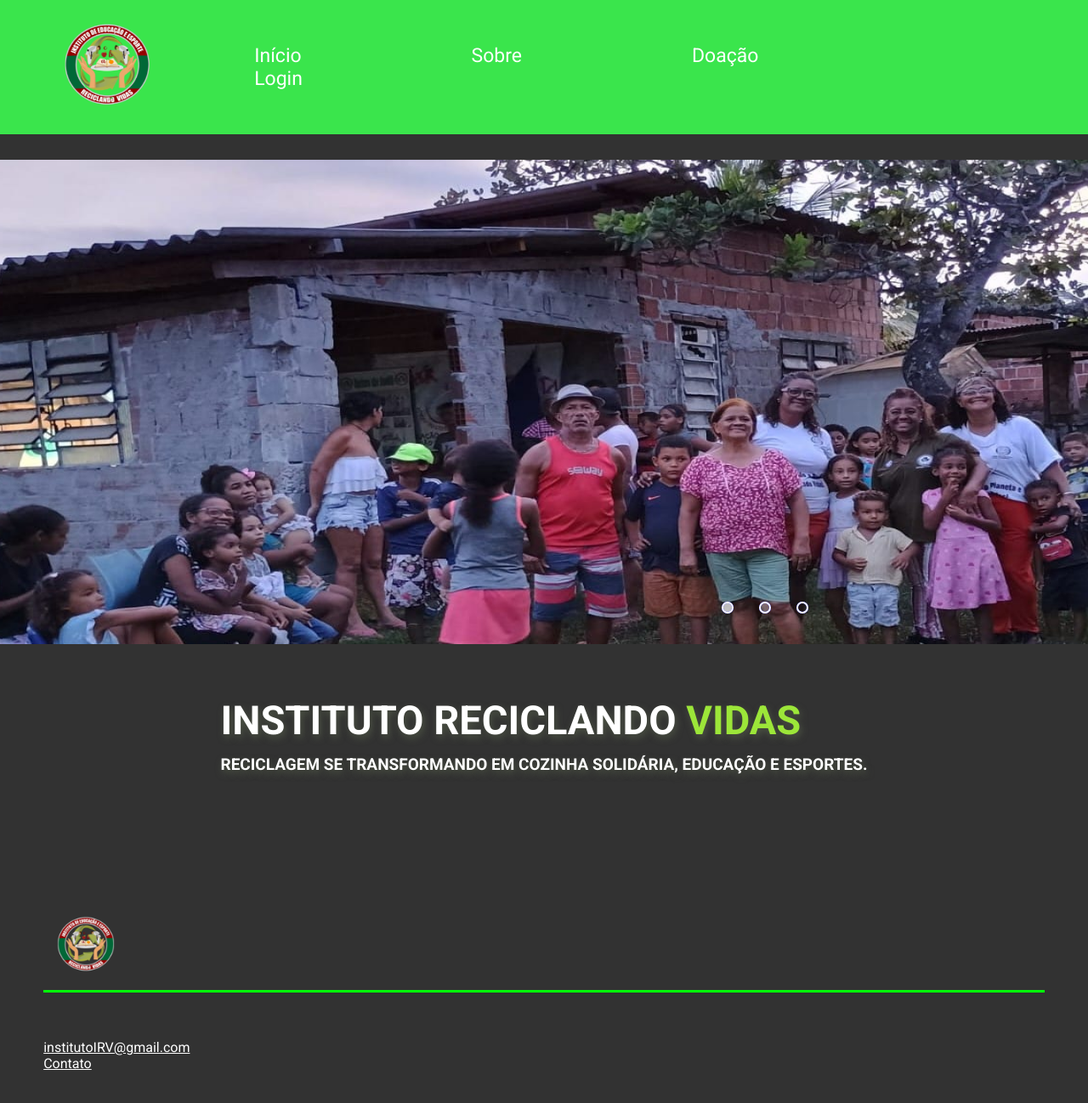
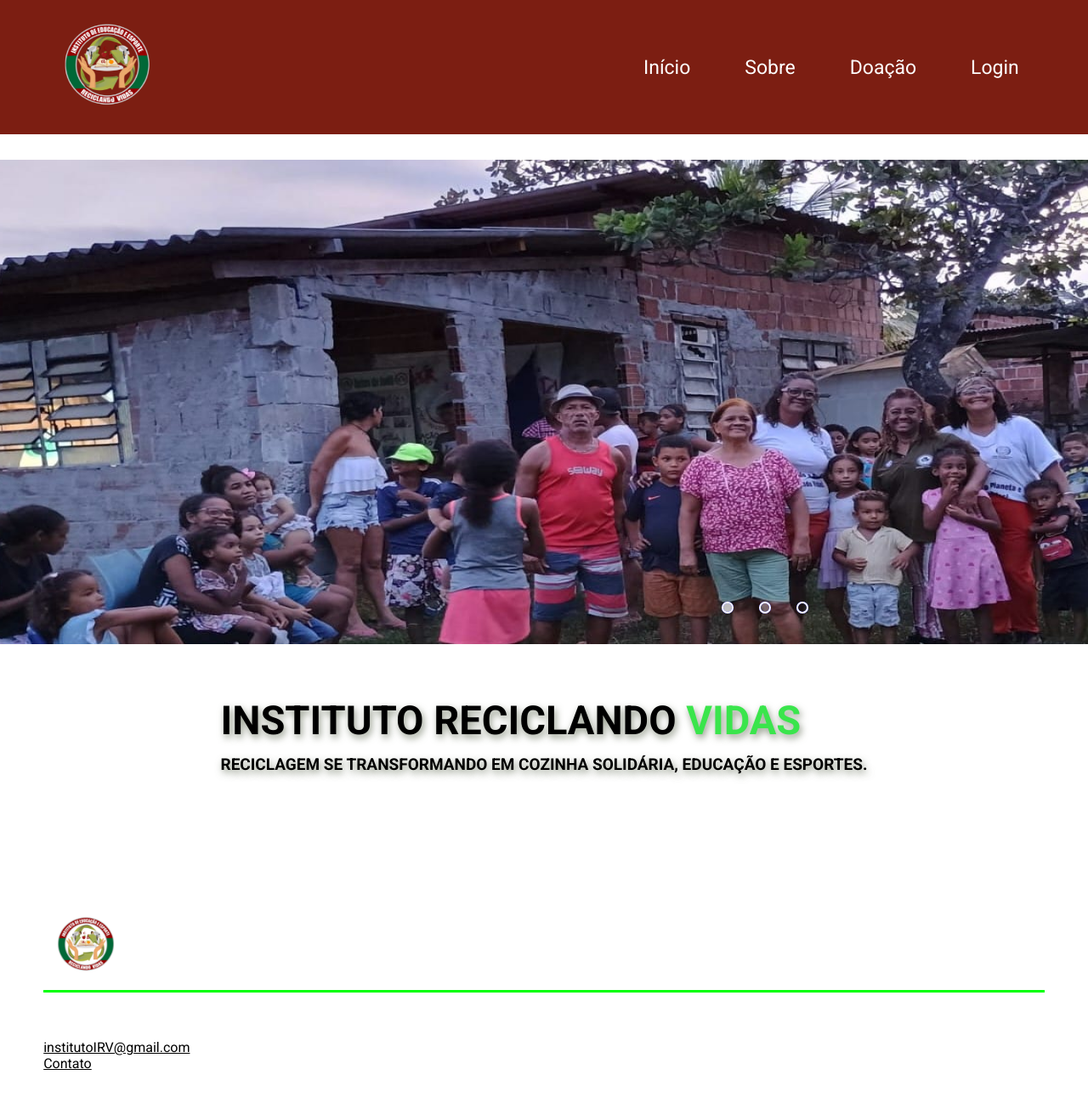
Before and after one commit to MillaThaissa/ong-instituto-reciclando-vidas, a plain HTML site: page index.html in a window 1280 px wide. Shown: the top 1298 px of the page at 85% size. Drawn offline with nearby package versions, Linux system fonts and the light colour scheme.

Commit message:
Alterações
Alterações do nav, background e letras

```diff
--- a/styles/style.css
+++ b/styles/style.css
@@ -2,7 +2,7 @@
 
 :root{
     --cor-um: #9CE639;
-    --cor-dois: #E6351E;
+    --cor-dois: #7c1e12;
     --cor-tres: #3ae54c;
     --cor-quatro: #4d5b8e;
     --cor-cinco: #5b664d;
@@ -16,7 +16,7 @@
 }
 
 body{
-    background-color: #000000cd;
+    background-color: #fff;
     height: 100vh;
 }
 
@@ -33,7 +33,7 @@ body{
 
 header{
     padding: 1px 4%;
-    background-color: var(--cor-tres);
+    background-color: var(--cor-dois);
 }
 
 header > .interface {
@@ -51,7 +51,7 @@ header > .interface {
   }
 
   header nav.menu-desktop a:hover {
-    color: var(--cor-quatro);
+    color: var(--cor-um);
     transform: scale(1.05);
   }
 
@@ -61,7 +61,7 @@ header > .interface {
 
   header nav.menu-desktop ul li {
     display: inline-block;
-    padding: 0 98px;
+    padding: 0 30px;
   }
 
   /* ESTILO TOPO DO SITE */
@@ -83,18 +83,18 @@ header > .interface {
   }
 
   .topo-do-site h1 {
-    color: #fff;
+    color: #000;
     text-shadow: 2px 4px 9px #5b664da8;
     font-size: 47px;
     line-height: 40px;
   }
 
   .topo-do-site .txt-topo-site h1 span {
-    color: var(--cor-um);
+    color: var(--cor-tres);
   }
 
   .topo-do-site .txt-topo-site p {
-    color: #fff;
+    color: #000;
     text-shadow: 2px 4px 9px #5b664db8;
     margin: 20px 0px;
     font-weight: bolder;
@@ -215,7 +215,7 @@ section.sobre {
   }
 
   footer .line-footer p a {
-    color: #fff;
+    color: #000;
   }
 
 
```
